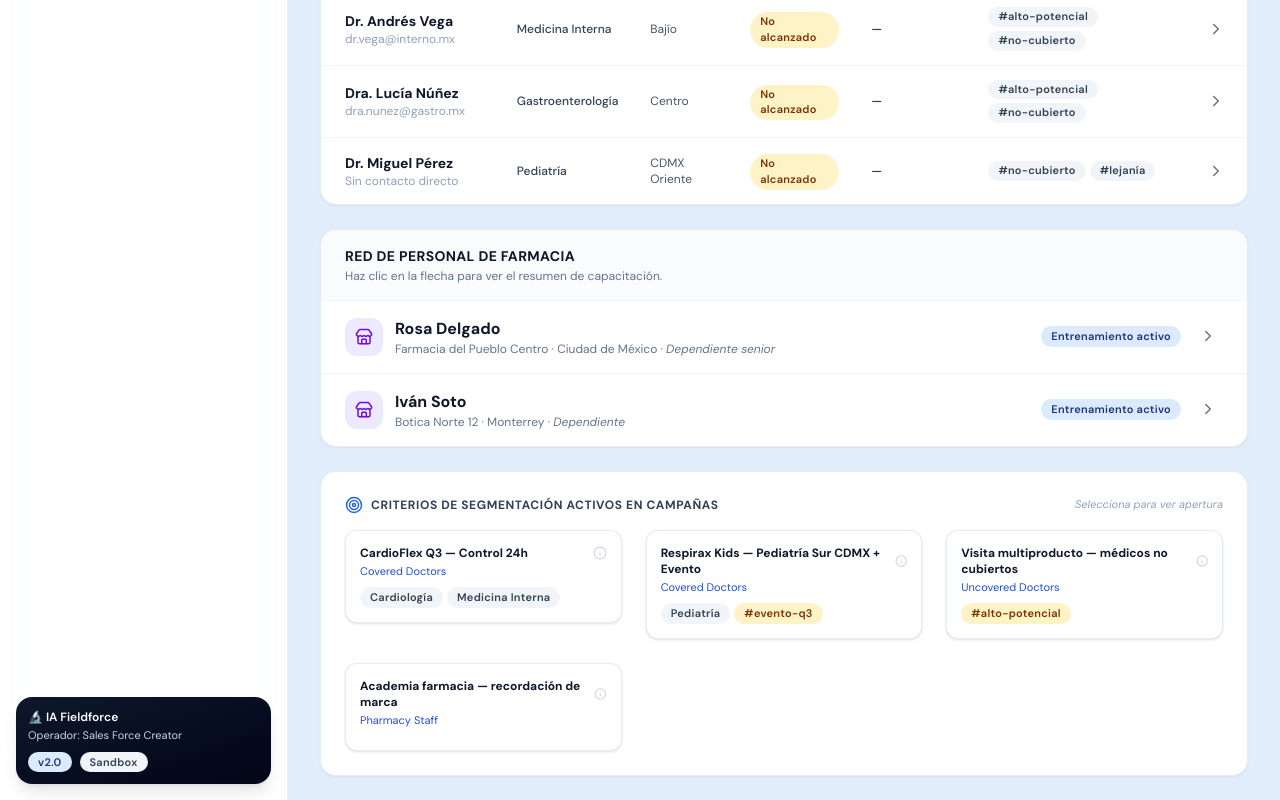
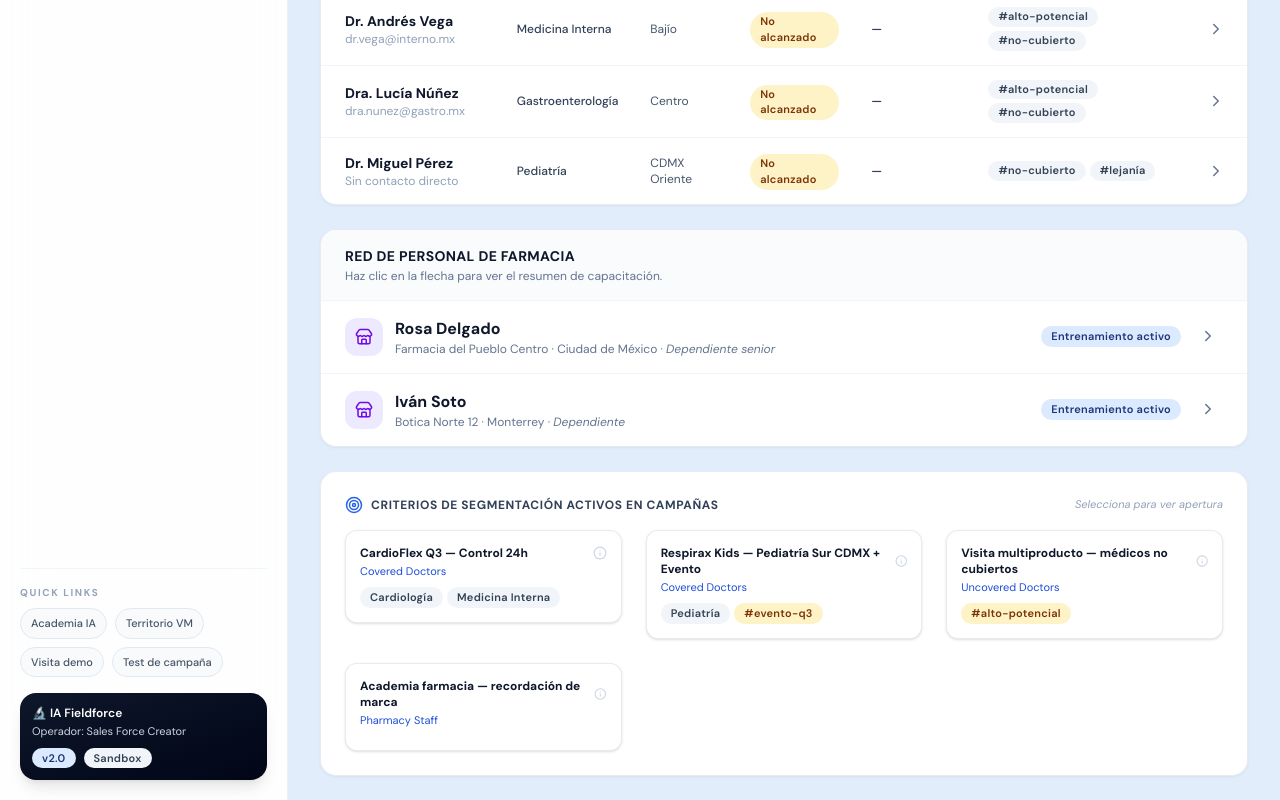
Before and after one commit to Esther299/iafieldforce_v2, a React (Vite) app: page /crm in a window 1280 px wide. Shown: the part 986-1786 px from the top of the page. Built offline with nearby package versions, Linux system fonts and the light colour scheme.

Commit message:
Corregido par de errores

```diff
--- a/src/components/layout/AppLayout.tsx
+++ b/src/components/layout/AppLayout.tsx
@@ -82,7 +82,8 @@ export function AppLayout() {
       <div className="mx-auto flex min-h-screen max-w-[1600px]">
         <aside
           className={cn(
-            "fixed inset-y-0 left-0 z-40 w-72 border-r border-ink-200/60 bg-white/95 p-5 backdrop-blur-xl transition-all duration-300 ease-in-out md:static md:translate-x-0",
+            // 1. Convertimos el aside en flex-col para apilar los elementos verticalmente de forma sólida
+            "fixed inset-y-0 left-0 z-40 w-72 border-r border-ink-200/60 bg-white/95 p-5 backdrop-blur-xl transition-all duration-300 ease-in-out md:static md:translate-x-0 flex flex-col",
             open ? "translate-x-0 shadow-2xl" : "-translate-x-full",
           )}
         >
@@ -114,7 +115,8 @@ export function AppLayout() {
             </p>
           </div>
 
-          <nav className="scrollbar-thin flex max-h-[calc(100vh-250px)] flex-col gap-1 overflow-y-auto pr-1">
+          {/* 2. Ajustamos la navegación para que tome el espacio flexible y haga scroll interno si es necesario */}
+          <nav className="scrollbar-thin flex-1 flex-col gap-1 overflow-y-auto pr-1 flex">
             {nav.map((item) => (
               <NavLink
                 key={item.to}
@@ -170,8 +172,8 @@ export function AppLayout() {
             </div>
           </div>
 
-          {/* Footer del Sidebar con rol activo */}
-          <div className="absolute bottom-4 left-4 right-4 hidden rounded-2xl bg-gradient-to-br from-ink-800 to-ink-900 p-3 text-white shadow-lg md:block">
+          {/* 3. Quitamos 'absolute bottom-4 left-4 right-4' y dejamos que fluya de manera estática al final */}
+          <div className="mt-4 hidden rounded-2xl bg-gradient-to-br from-ink-800 to-ink-900 p-3 text-white shadow-lg md:block">
             <p className="text-xs font-semibold">🔬 IA Fieldforce</p>
             <p className="mt-0.5 text-[11px] text-ink-300">
               Operador:{" "}
--- a/src/store/index.ts
+++ b/src/store/index.ts
@@ -12,7 +12,7 @@ import { createDispatchesSlice } from "./slices/dispatches";
 import { createVisitsSlice } from "./slices/visits";
 import { createTestSlice } from "./slices/test";
 import { createGovernanceSlice } from "./slices/governance";
-import { academyModules, trainerStyles } from "../data";
+import { academyModules, trainerStyles, territoryInsights } from "../data";
 
 // Definir el tipo del estado combinado
 type AppState = ReturnType<typeof createUserSlice> &
@@ -30,6 +30,7 @@ type AppState = ReturnType<typeof createUserSlice> &
   ReturnType<typeof createGovernanceSlice> & {
     academyModules: typeof academyModules;
     trainerStyles: typeof trainerStyles;
+    territoryInsights: typeof territoryInsights;
   };
 
 // Creamos el store con el tipo explícito
@@ -50,4 +51,5 @@ export const useAppStore = create<AppState>((set, get) => ({
   // Datos adicionales
   academyModules,
   trainerStyles,
+  territoryInsights,
 }));
```
